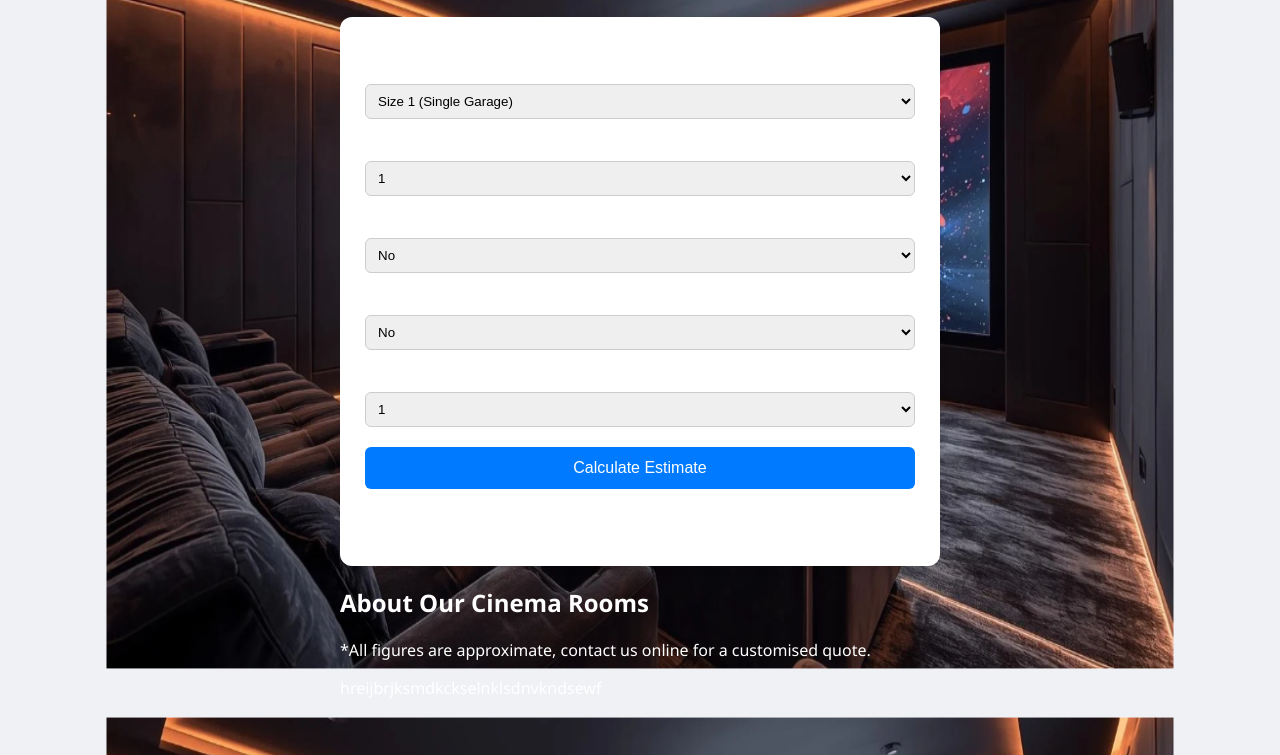
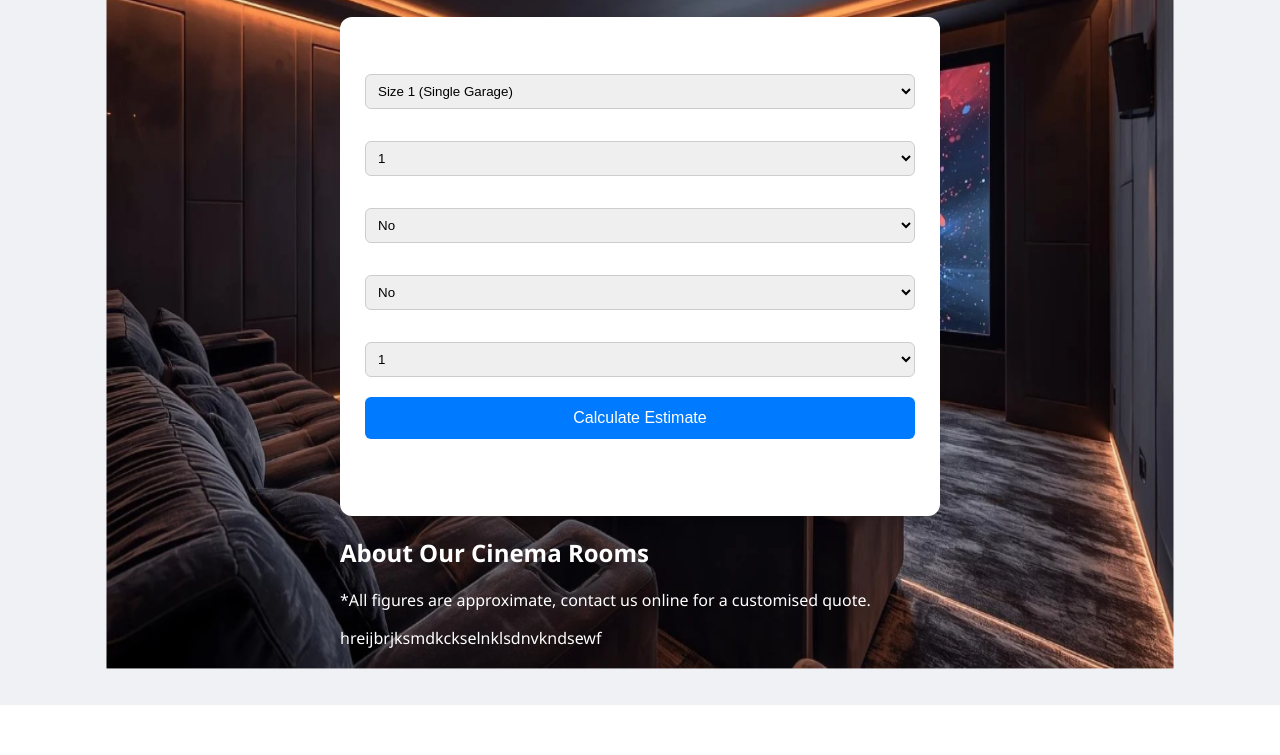
Before and after one commit to ConnectedHomeSystems/Cinema-Room-Price-Calculator, a plain HTML site: page index.html in a window 1280 px wide. Shown: the part 107-862 px from the top of the page. After the commit the page ends 812 px from the top, so only its background shows below. Drawn offline with Linux system fonts and the light colour scheme.

Commit message:
Update index.html

```diff
--- a/index.html
+++ b/index.html
@@ -24,7 +24,7 @@
       border-radius: 12px;
       box-shadow: 0 2px 8px rgba(0,0,0,0.1);
     }
-    label { display: block; margin-top: 15px; }
+    label { display: block; margin-top: 5px; }
     select, input {
       width: 100%;
       padding: 8px;
```
